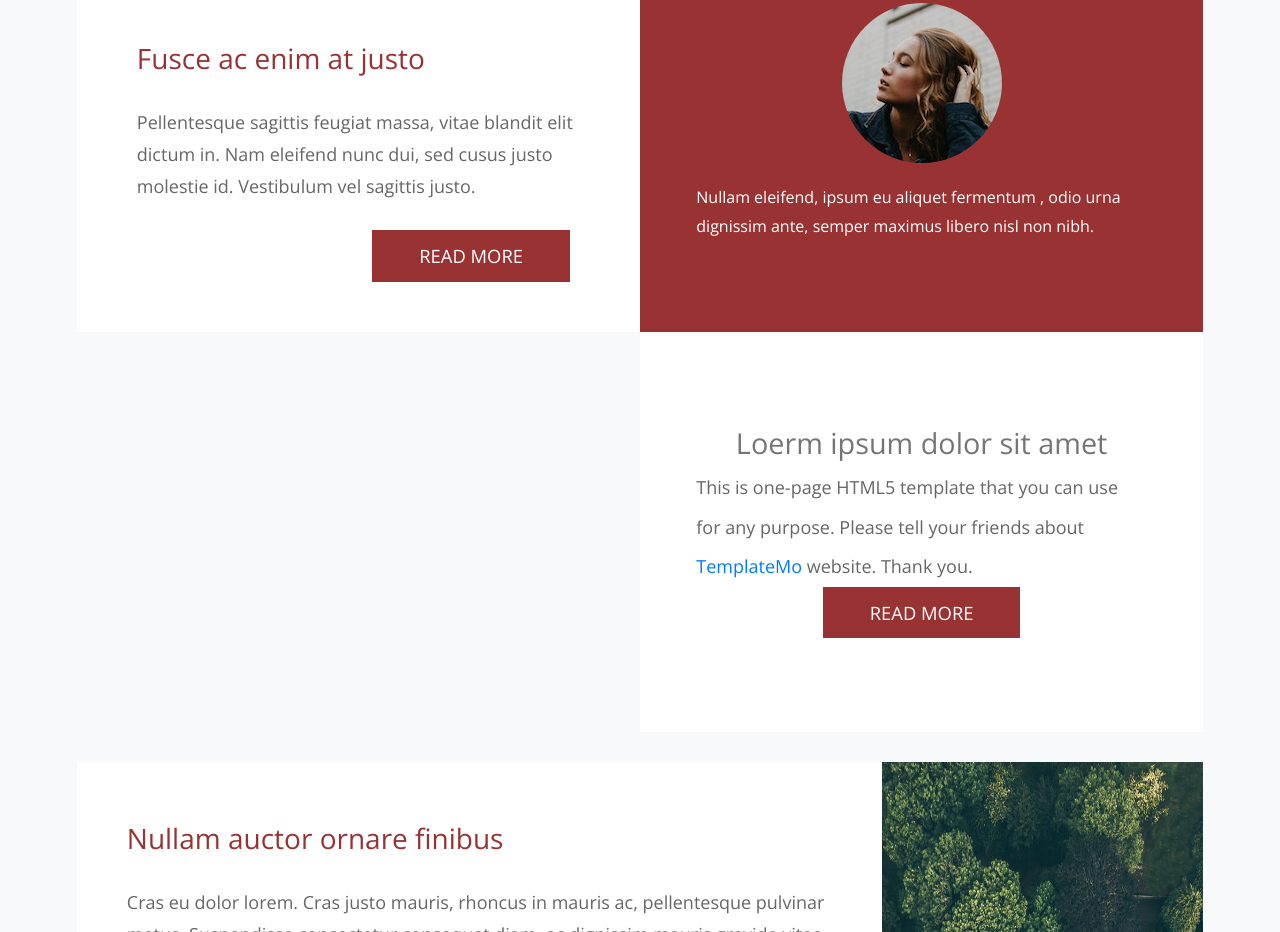
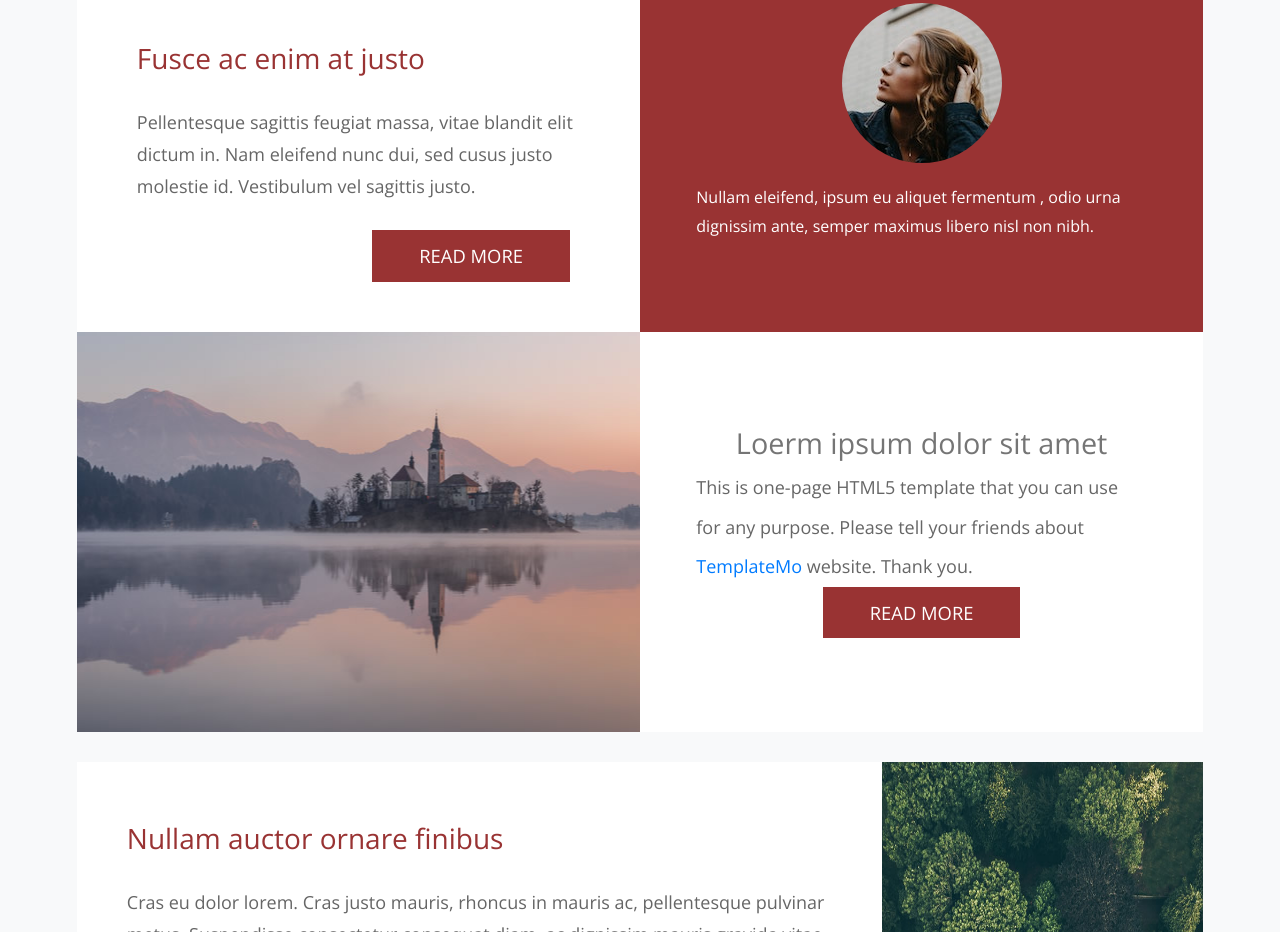
Before and after one commit to Abdo-ME/FirstResponsiveTemplare, a plain HTML site: page index.html in a window 1280 px wide. Shown: the part 498-1430 px from the top of the page. Drawn offline with nearby package versions, Linux system fonts and the light colour scheme; the site is published under a folder, as on GitHub Pages, so addresses that start at the root find nothing.

Commit message:
Update style.css

```diff
--- a/style.css
+++ b/style.css
@@ -130,7 +130,7 @@ body {
 }
 /*----Fifth Window-----*/
 .fifth-Window {
-  background-image: url(/imgs/image-01.jpg);
+  background-image: url(imgs/image-01.jpg);
   background-position: center center;
   width: 50%;
   height: 400px;
```
